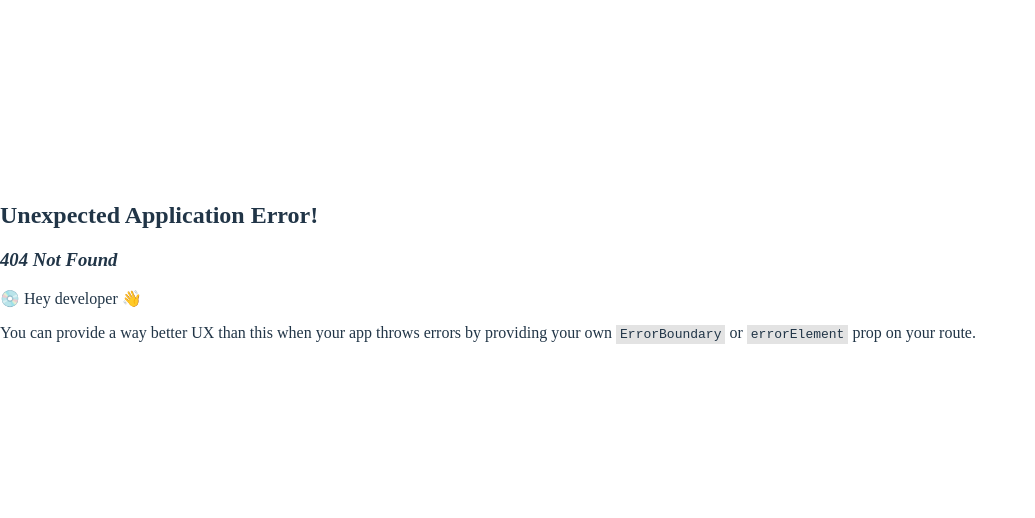
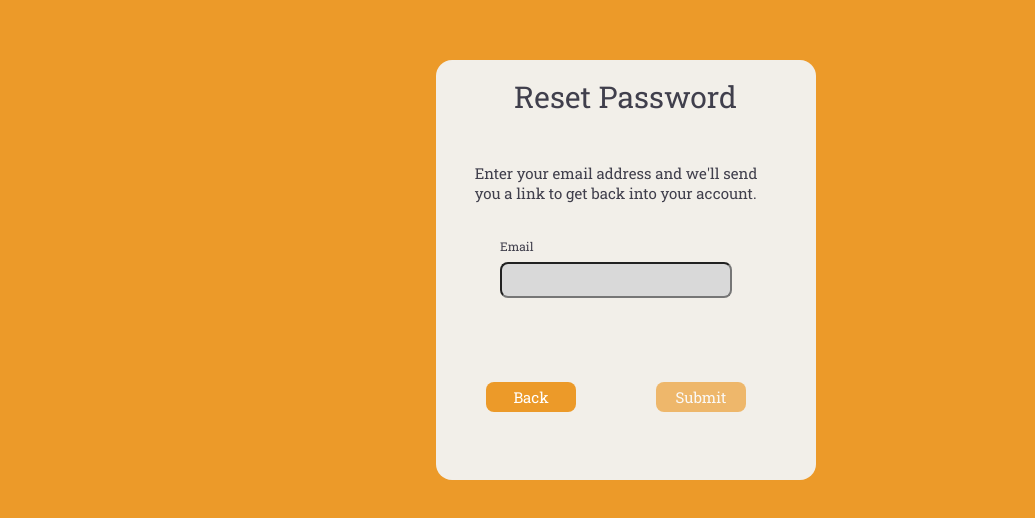
Before and after one commit to Jospin-M/savoir, a React (Vite) app in the folder code/frontend/: page /auth/password/reset in a window 1280 px wide. Before the commit this address had no page. Shown: the part 130-648 px from the top of the page, without its empty margins (0-1035 px from the left). Built offline with nearby package versions, Linux system fonts and the light colour scheme.

Commit message:
Modified routes and linked page to user interface.

```diff
--- a/code/frontend/src/components/auth/Auth.module.css
+++ b/code/frontend/src/components/auth/Auth.module.css
@@ -232,7 +232,7 @@
     margin-right: 30px;
 }
 
-.navigation_buttons_container {
+.verification_navigation_buttons_container {
     display: flex;
     flex-direction: row;
 
@@ -247,6 +247,26 @@
 
     font-family: "Roboto Slab", serif;
     font-size: 14px;
+}
 
+.reset_input_container {
+    display: flex;
+    flex-direction: column;
+    align-items: center;
+    justify-content: center;
 
+    width: 95%;
+
+    margin-top: 35px;
+
+    gap: 20px;
 }
+
+.reset_navigation_buttons_container {
+    display: flex;
+    flex-direction: row;
+
+    gap: 80px;
+
+    margin-top: 30px;
+}
--- a/code/frontend/src/components/common/Common.module.css
+++ b/code/frontend/src/components/common/Common.module.css
@@ -64,3 +64,11 @@
   background-color: #F2EFE9;
   border-radius: 16px;
 }
+
+.reset_password_page_background {
+  width: 380px;
+  height: 420px;
+
+  background-color: #F2EFE9;
+  border-radius: 16px;
+}
--- a/code/frontend/src/components/listeners/formValidators.ts
+++ b/code/frontend/src/components/listeners/formValidators.ts
@@ -26,7 +26,7 @@ export function validateAuthForm(form: { email: string, password: string }): boo
  *
  * @param email  - the email entered by the user
  */
-function validateEmail(email: string): boolean {
+export function validateEmail(email: string): boolean {
     // handle cases where mail server has a TLD of 2 or 3 characters
 
     const emailRegex2 = /^[^\s@]+@[^\s@]+\.[^\s@]{2}$/;
--- a/code/frontend/src/pages/Auth/Login.tsx
+++ b/code/frontend/src/pages/Auth/Login.tsx
@@ -55,11 +55,11 @@ export default function Login() {
                     </div>
 
                     <div className={styles.auth_hyperlink_container}>
-                        <a className={styles.auth_hyperlink}>Forgot Password?</a>
+                        <Link className={styles.auth_hyperlink} to="/auth/password/reset">Forgot Password?</Link>
 
                         <div className={styles.text_hyperlink_container}>
                             Don't have an account?
-                            <Link className={styles.auth_hyperlink} to="/signup">Sign Up</Link>
+                            <Link className={styles.auth_hyperlink} to="/auth/signup">Sign Up</Link>
                         </div>
                     </div>
                 </Rectangle>
--- /dev/null
+++ b/code/frontend/src/pages/Auth/ResetPassword.tsx
@@ -0,0 +1,50 @@
+import Background from "../../components/auth/Background";
+import Rectangle from "../../components/common/Rectangle";
+import InputBox from "../../components/auth/InputBox";
+import Button from "../../components/common/Button";
+import styles from "../../components/auth/Auth.module.css"
+
+import { useState } from "react";
+import { useForm } from "../../hooks/useForm";
+import { useNavigate } from "react-router-dom";
+
+import { validateEmail } from "../../../src/components/listeners/formValidators.ts";
+
+
+export default function ResetPassword() {
+    const [form, saveInput] = useForm(useState({ email: "" }));
+    const [error, setError] = useState("");
+    const navigate = useNavigate();
+
+    async function handleReset(event: React.MouseEvent<HTMLButtonElement, MouseEvent>) {
+
+    }
+
+    return (
+        <Background>
+            <div className={styles.sign_up_box_container}>
+                <Rectangle cssClass="reset_password_page_background">
+                    <div className={styles.box}>
+                        <h1 className={styles.box_header}>Reset Password</h1>
+                    </div>
+
+                    <div className={styles.reset_input_container}>
+                        <p className={styles.verification_prompt_text}>
+                            Enter your email address and we'll send<br/> you a link to get back into your account.
+                        </p>
+
+                        <div className={styles.verfication_input_box_container}>
+                            <InputBox input_box_title="Email" type="email" name="email" handleChange={saveInput} />
+                            {error && <p className={styles.error_message}>{error}</p>}
+                        </div>
+
+                        <div className={styles.reset_navigation_buttons_container}>
+                            <Button prompt="Back" buttonCSS="auth_button" isDisabled={false} handleClick={()=>navigate("/auth/login")}/>
+                            <Button prompt="Submit" buttonCSS="auth_button" isDisabled={!validateEmail(form.email)} handleClick={handleReset}/>
+                        </div>
+                    </div>
+                </Rectangle>
+            </div>
+        </Background>
+    );
+}
--- a/code/frontend/src/pages/Auth/SignUp.tsx
+++ b/code/frontend/src/pages/Auth/SignUp.tsx
@@ -31,7 +31,7 @@ export default function SignUp() {
             setError(response.error);
         } else {
             setError("");
-            navigate("/verify", { state: response });
+            navigate("/auth/verify", { state: response });
         }
     }
 
@@ -58,7 +58,7 @@ export default function SignUp() {
                     <div className={styles.sign_up_hyperlink_container}>
                         <div className={styles.text_hyperlink_container}>
                             Already have an account?
-                            <Link className={styles.auth_hyperlink} to="/login">Log In</Link>
+                            <Link className={styles.auth_hyperlink} to="/auth/login">Log In</Link>
                         </div>
                     </div>
                 </Rectangle>
--- a/code/frontend/src/pages/Auth/VerifyAccount.tsx
+++ b/code/frontend/src/pages/Auth/VerifyAccount.tsx
@@ -50,12 +50,11 @@ export default function VerifyCode() {
                             {error && <p className={styles.error_message}>{error}</p>}
                         </div>
 
-                        <div className={styles.navigation_buttons_container}>
-                            <Button prompt="Back" buttonCSS="auth_button" isDisabled={false} handleClick={()=>navigate("/signup")}/>
+                        <div className={styles.verification__buttons_container}>
+                            <Button prompt="Back" buttonCSS="auth_button" isDisabled={false} handleClick={()=>navigate("/auth/signup")}/>
                             <Button prompt="Verify" buttonCSS="auth_button" isDisabled={!validateInputLength(code.code, 6)} handleClick={handleVerification}/>
                         </div>
                     </div>
-
                 </Rectangle>
             </div>
         </Background>
```
Also changed, not shown: code/frontend/src/router.tsx (+6 -4 lines).
